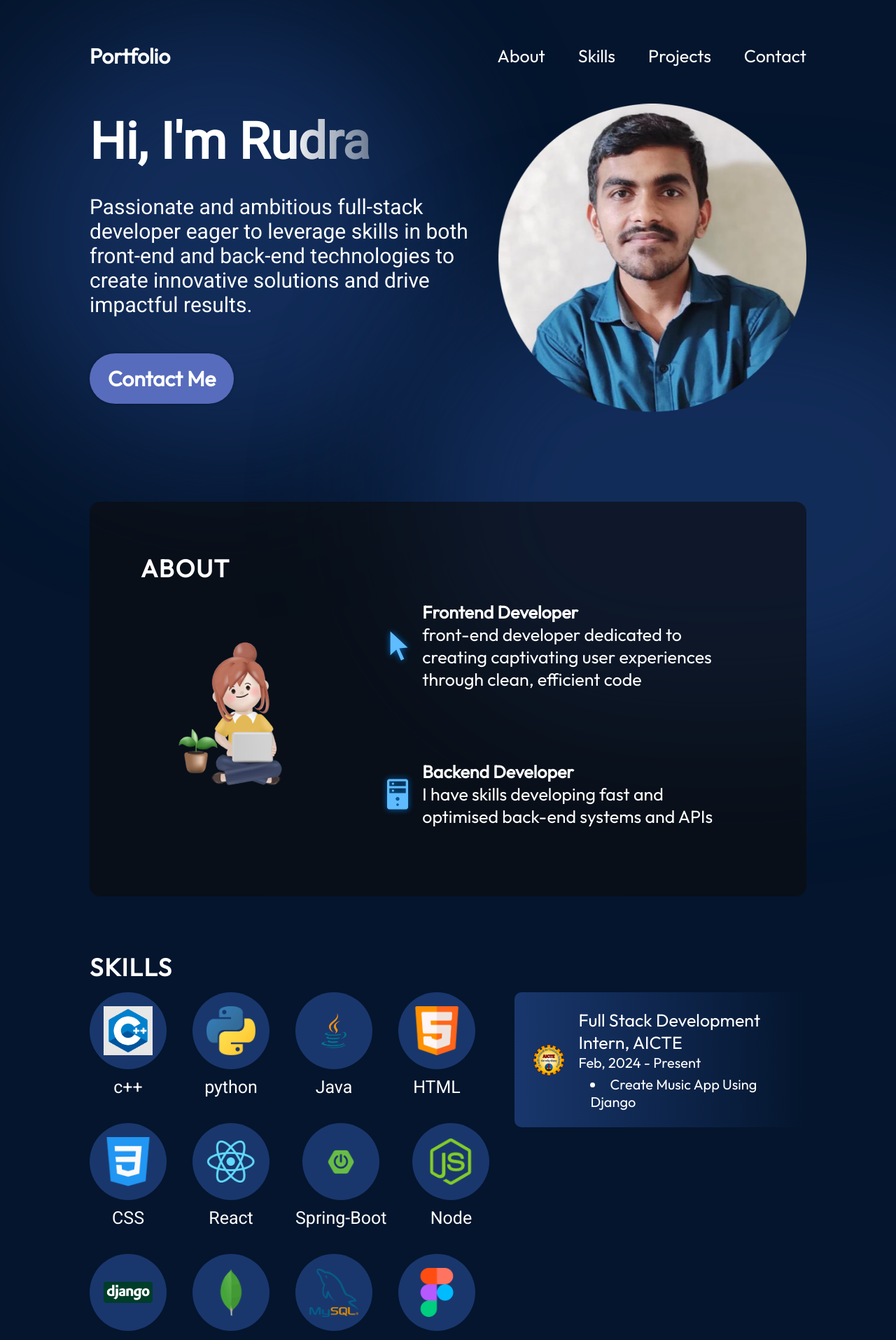
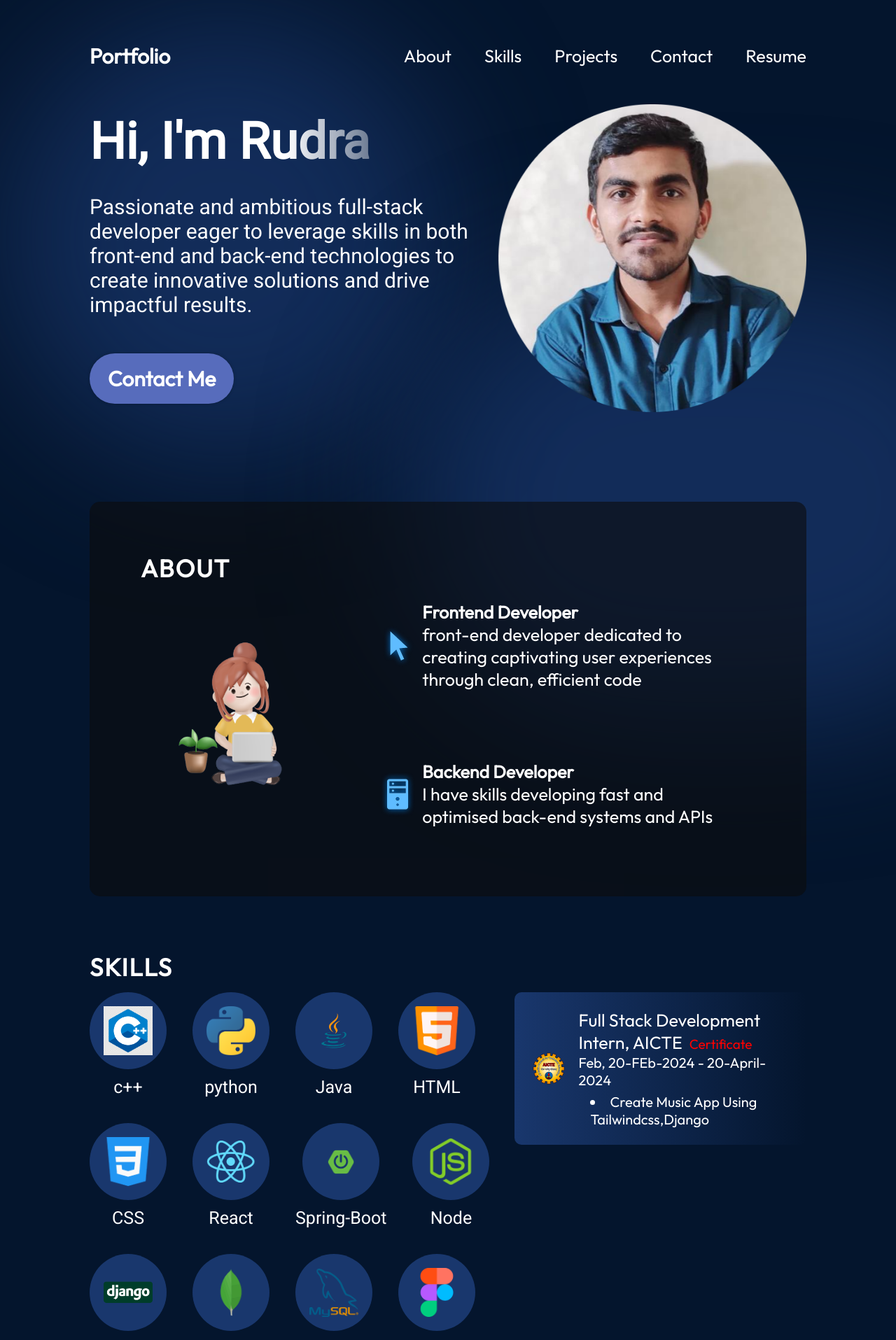
Before and after one commit to Rudrakumarpatel/Portfolio, a React (Vite) app: page / in a window 1280 px wide. Shown: the top 1915 px of the page at 70% size. Built offline with nearby package versions, Linux system fonts and the light colour scheme.

Commit message:
add Resume and Certificate

```diff
--- a/src/components/Hero/Hero.module.css
+++ b/src/components/Hero/Hero.module.css
@@ -55,7 +55,7 @@
   width: 43%;
   z-index: 1;
   animation-name: floating;
-  animation-duration: 3s;
+  animation-duration: 2s;
   animation-iteration-count: infinite;
   animation-timing-function: ease-in-out;
 }
--- a/src/components/Navbar/Navbar.jsx
+++ b/src/components/Navbar/Navbar.jsx
@@ -39,9 +39,9 @@ export const Navbar = () => {
           <li>
             <a href="#contact">Contact</a>
           </li>
-          {/* <li>
-            <Link to="/Resume">Resume</Link>
-          </li> */}
+          <li>
+          <a href="../../../assets/Resume/Resume.pdf">Resume</a>
+          </li>
         </ul>
       </div>
     </nav>
--- a/src/components/Skills/Skills.jsx
+++ b/src/components/Skills/Skills.jsx
@@ -31,7 +31,8 @@ export const Skill = () => {
                   alt={`${historyItem.organisation} Logo`}
                 />
                 <div className={styles.historyItemDetails}>
-                  <h3>{`${historyItem.role}, ${historyItem.organisation}`}</h3>
+
+                  <h3>{`${historyItem.role}, ${historyItem.organisation}`}  <a href="../../../assets/certificates/Full-stack-dev(AICTE).pdf" style={{fontSize:"19px",paddingLeft:"5px",listStyle:"none",textDecoration:"none",color:"red"}}>Certificate</a></h3>
                   <p>{`${historyItem.startDate} - ${historyItem.endDate}`}</p>
                   <ul>
                     {historyItem.experiences.map((experience, id) => {
--- a/src/data/history.json
+++ b/src/data/history.json
@@ -2,11 +2,13 @@
   {
     "role": "Full Stack Development Intern",
     "organisation": "AICTE",
-    "startDate": "Feb, 2024",
-    "endDate": "Present",
+    "startDate": "Feb, 20-FEb-2024",
+    "endDate": "20-April-2024",
     "experiences": [
-      "Create Music App Using Django"
+      "Create Music App Using Tailwindcss,Django"
     ],
-    "imageSrc": "history/aicte.png"
+    "certificate":"https://drive.google.com/file/d/17W9xUvybx86zK0zhOcE59cI89l9xOChK/view?usp=drive_link",
+    "imageSrc": "history/aicte.png",
+    "certificateSrc": "certificates/certificate.png"
   }
 ]
```
Also changed, not shown: assets/certificates/certificate.png (added), 1 other file (tests, documents, lock files or other folders).
